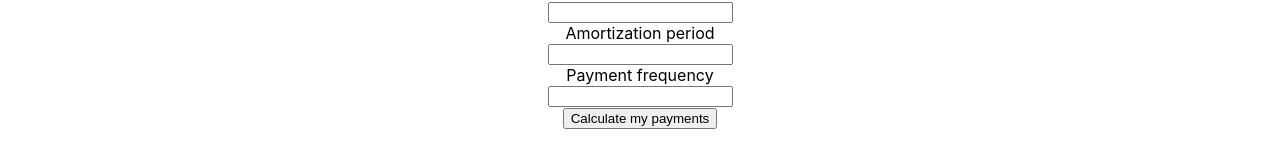
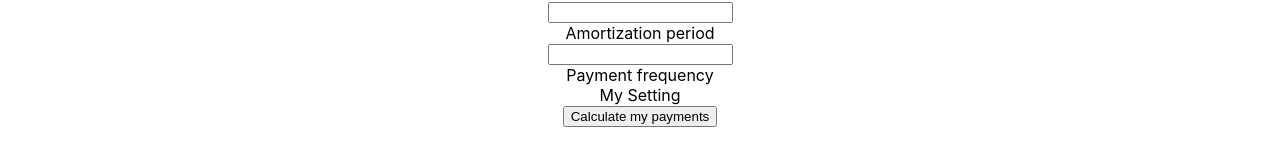
Before and after one commit to AbhilashPaul/SensibleHousing, a React (Create React App) app in the folder react-mortgagecalc/: page / in a window 1280 px wide. Shown: the part 161-328 px from the top of the page. Built offline with nearby package versions, Linux system fonts and the light colour scheme.

Commit message:
Dropdown.js added

```diff
--- a/react-mortgagecalc/src/components/CalculateForm.js
+++ b/react-mortgagecalc/src/components/CalculateForm.js
@@ -1,7 +1,10 @@
 import React, { Component } from 'react'
+import Dropdown from './Dropdown'
 
 //class rce
 class CalculateForm extends Component {
+
+    // paymentfrequency = ['weekly','bi-weekly','monthly']
 
     //construction rconst
     constructor(props) {
@@ -16,6 +19,7 @@ class CalculateForm extends Component {
             payment: 'Payment frequency',
             text: 'Please enter mortgage amount that is greater than $20,000.00',
             showResults : false
+
 
         }
     }
@@ -70,8 +74,8 @@ class CalculateForm extends Component {
                     <div>
                         <label>{this.state.payment}</label>
                     </div>
-                    <div>
-                        <input></input>
+                    <div style={{display: 'flex', justifyContent: 'center'}} >
+                        <Dropdown />
                     </div>
                     <div>
                         <button>Calculate my payments</button>
--- /dev/null
+++ b/react-mortgagecalc/src/components/Dropdown.js
@@ -0,0 +1,55 @@
+import React, { Component } from 'react'
+
+class Dropdown extends Component {
+
+    constructor(props) {
+        super(props)
+
+        this.state = {
+             displayMenu: false
+        }
+        this.showDropdownMenu = this.showDropdownMenu.bind(this)
+        this.hideDropdownMenu = this.hideDropdownMenu.bind(this)
+    }
+
+    showDropdownMenu(event) {
+        event.preventDefault();
+        this.setState({ displayMenu: true }, () => {
+        document.addEventListener('click', this.hideDropdownMenu);
+        });
+      }
+
+      hideDropdownMenu() {
+        this.setState({ displayMenu: false }, () => {
+          document.removeEventListener('click', this.hideDropdownMenu);
+        });
+
+      }
+
+
+    render() {
+        return (
+
+
+                <div  className="dropdown" style = {{background:"white",width:"200px"}} >
+                <div className="button" onClick={this.showDropdownMenu}> My Setting </div>
+
+                { this.state.displayMenu ? (
+                <ul>
+                    <li>Weekly</li>
+                    <li>Bi-weekly</li>
+                    <li>Monthly</li>
+                </ul>
+                ):
+                (
+                null
+                )
+                }
+                    </div>
+                );
+
+
+    }
+}
+
+export default Dropdown
```
